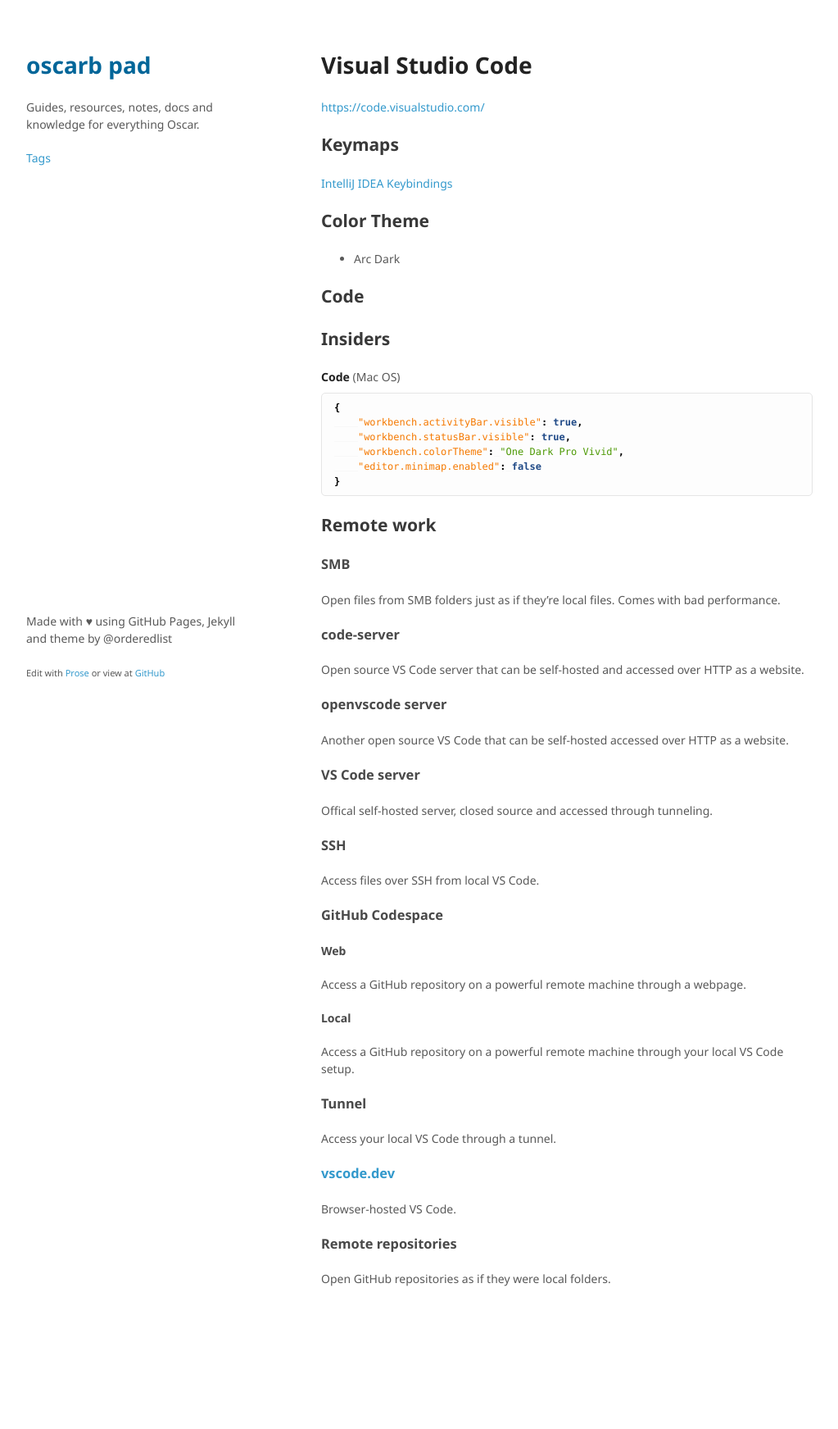
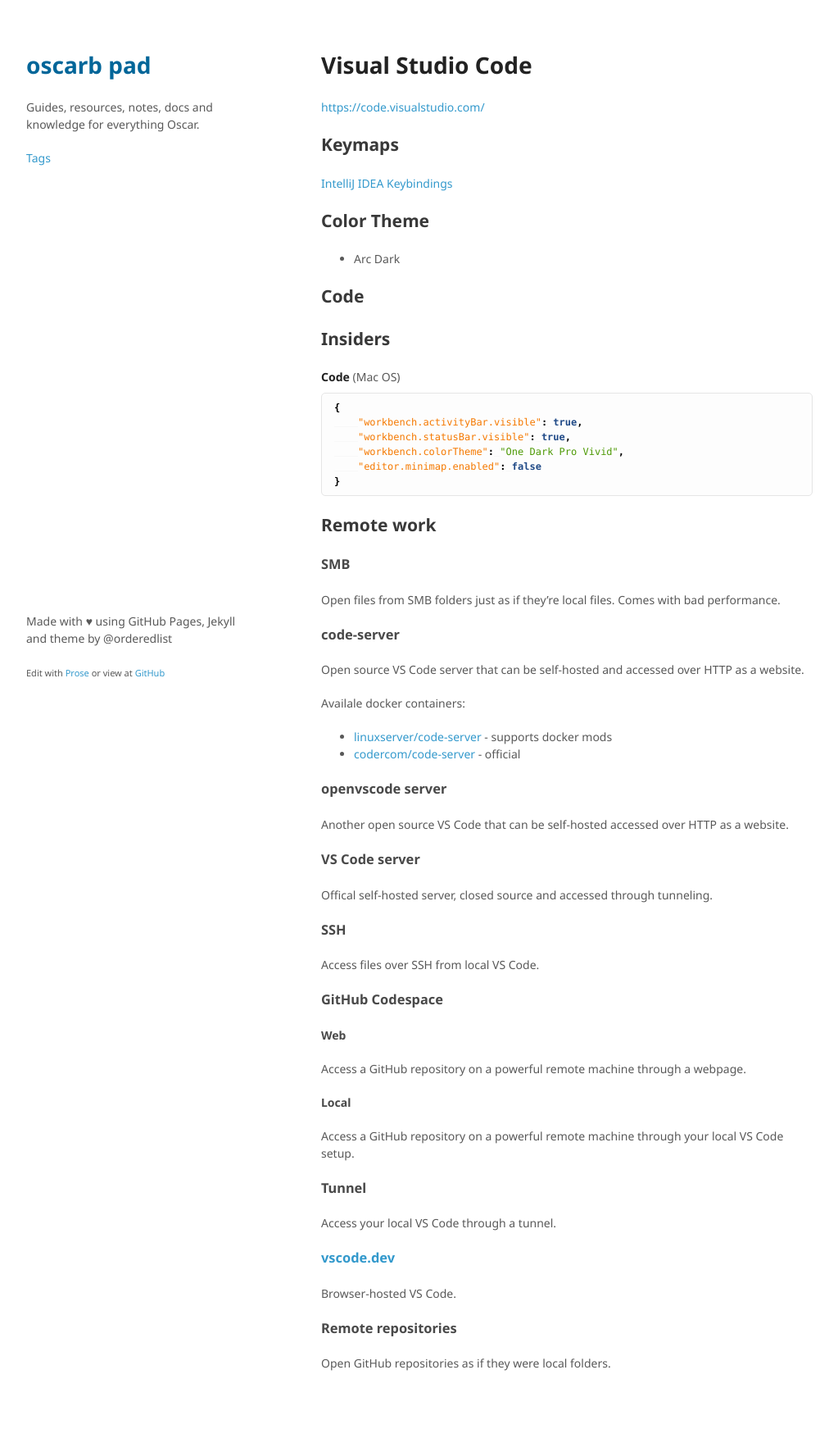
Before and after one commit to oscarb/pad, a Jekyll site: the page built from _docs/visual-studio-code.md, in a window 1280 px wide. Shown: the whole page at 82% size, without its empty margins (128-1151 px from the left). Built offline with Jekyll 4.4.1, drawn with Linux system fonts in a browser that asks for light colours; some web fonts are replaced; before the commit the page ends 1640 px from its top, so only the background shows below that.

Commit message:
Update visual-studio-code.md

```diff
--- a/_docs/visual-studio-code.md
+++ b/_docs/visual-studio-code.md
@@ -44,6 +44,10 @@ Open files from SMB folders just as if they're local files. Comes with bad perfo
 
 Open source VS Code server that can be self-hosted and accessed over HTTP as a website.
 
+Availale docker containers:
+* [linuxserver/code-server](https://hub.docker.com/r/linuxserver/code-server) - supports docker mods
+* [codercom/code-server](https://registry.hub.docker.com/r/codercom/code-server/) - official
+
 ### openvscode server
 
 Another open source VS Code that can be self-hosted accessed over HTTP as a website.
```
